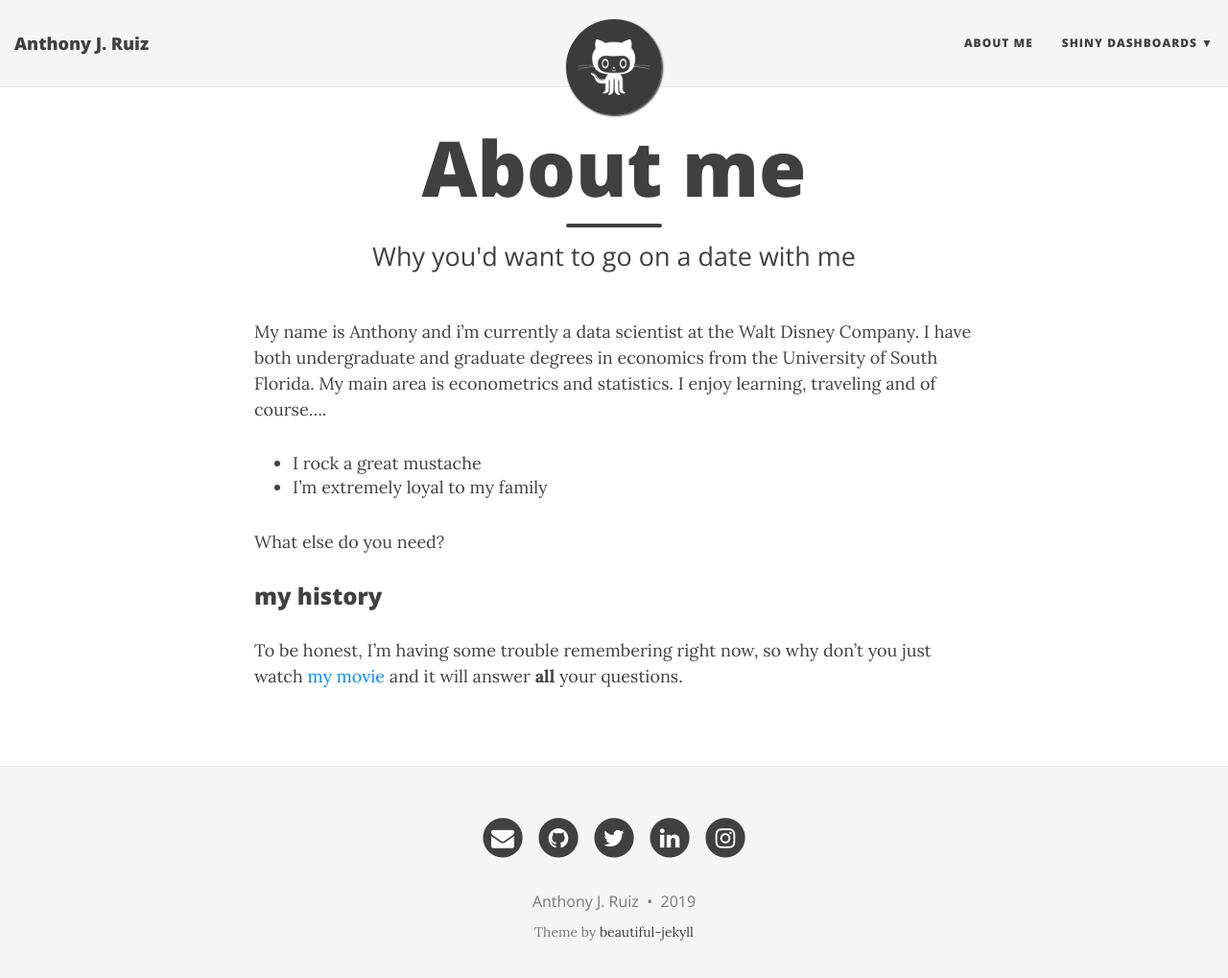
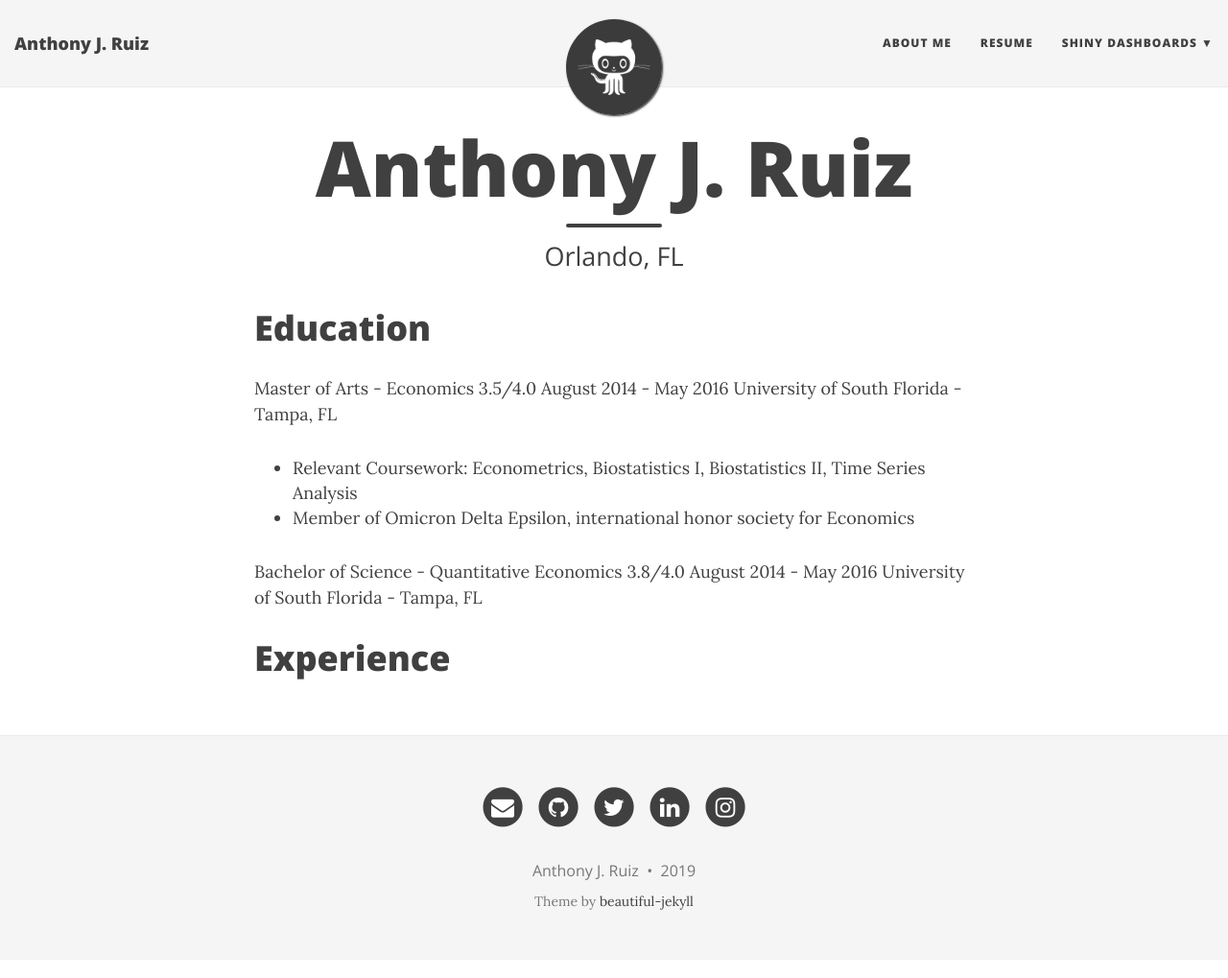
Before and after one commit to AnthonyJRuiz/anthonyjruiz.github.io, a Jekyll site: the page built from aboutme.md, in a window 1280 px wide and 1032 px high. Shown: the top 1019 px of the window at 96% size. Built offline with Jekyll 4.4.1, drawn with Linux system fonts in a browser that asks for light colours; nearby versions of some CDN libraries.

Commit message:
resume test

```diff
--- a/_config.yml
+++ b/_config.yml
@@ -24,6 +24,7 @@ description: Linear in the parameters
 # List of links in the navigation bar
 navbar-links:
   About Me: "aboutme"
+  Resume:
   Shiny Dashboards:
     - Boston Housing: "https://anthonyjruiz.shinyapps.io/boston_housing_app/"
 #  Author's home: "http://deanattali.com"
--- a/aboutme.md
+++ b/aboutme.md
@@ -1,16 +1,18 @@
 ---
 layout: page
-title: About me
-subtitle: Why you'd want to go on a date with me
+title: Anthony J. Ruiz
+subtitle: Orlando, FL
 ---
 
-My name is Anthony and i'm currently a data scientist at the Walt Disney Company. I have both undergraduate and graduate degrees in economics from the University of South Florida. My main area is econometrics and statistics. I enjoy learning, traveling and of course....
+# Education
 
-- I rock a great mustache
-- I'm extremely loyal to my family
+Master of Arts - Economics 3.5/4.0                                                                           August 2014 - May 2016
+University of South Florida - Tampa, FL
+ - Relevant Coursework: Econometrics, Biostatistics I, Biostatistics II, Time Series Analysis
+ - Member of Omicron Delta Epsilon, international honor society for Economics
 
-What else do you need?
 
-### my history
+Bachelor of Science - Quantitative Economics 3.8/4.0                                                         August 2014 - May 2016
+University of South Florida - Tampa, FL
 
-To be honest, I'm having some trouble remembering right now, so why don't you just watch [my movie](http://en.wikipedia.org/wiki/The_Princess_Bride_%28film%29) and it will answer **all** your questions.
+# Experience
```
Also changed, not shown: resume.md (added, +16 -0 lines).
